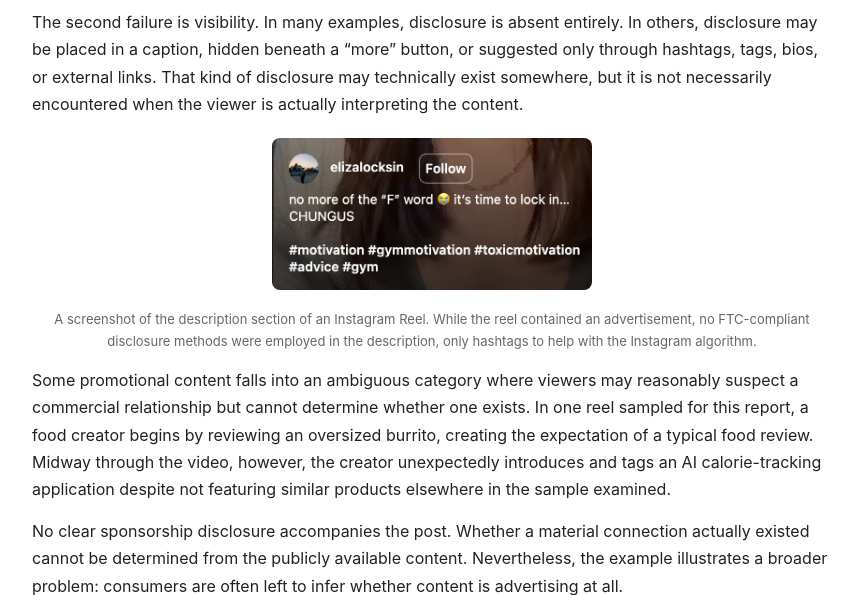
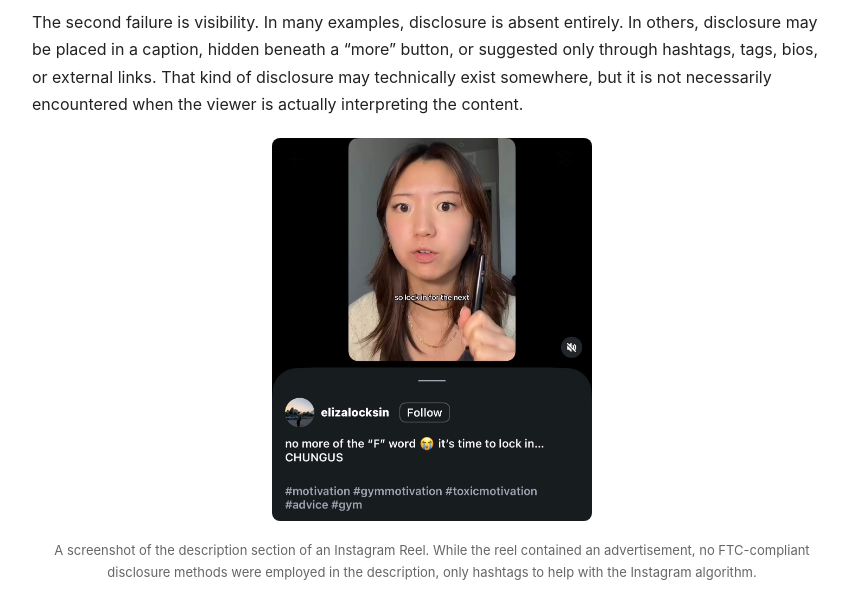
Before and after one commit to josh-shavs/social-media-advertising-big-26, a plain HTML site: page index.html in a window 1280 px wide. Shown: the part 4980-5575 px from the top of the page, without its empty margins (208-1071 px from the left). Drawn offline with Linux system fonts and the light colour scheme.

Commit message:
Update index.html

```diff
--- a/index.html
+++ b/index.html
@@ -169,7 +169,7 @@ The second failure is visibility. In many examples, disclosure is absent entirel
 </p>
 <div style="text-align: center; margin: 20px 0;">
 
-  <img src="images/fword.png" style="width:40%; max-width:350px; border-radius:8px;">
+  <img src="images/IMG_3037.jpeg" style="width:40%; max-width:350px; border-radius:8px;">
 
 </div>
 <p style="font-size: 13px; color: #666; text-align: center; margin-top: -10px;">
```
